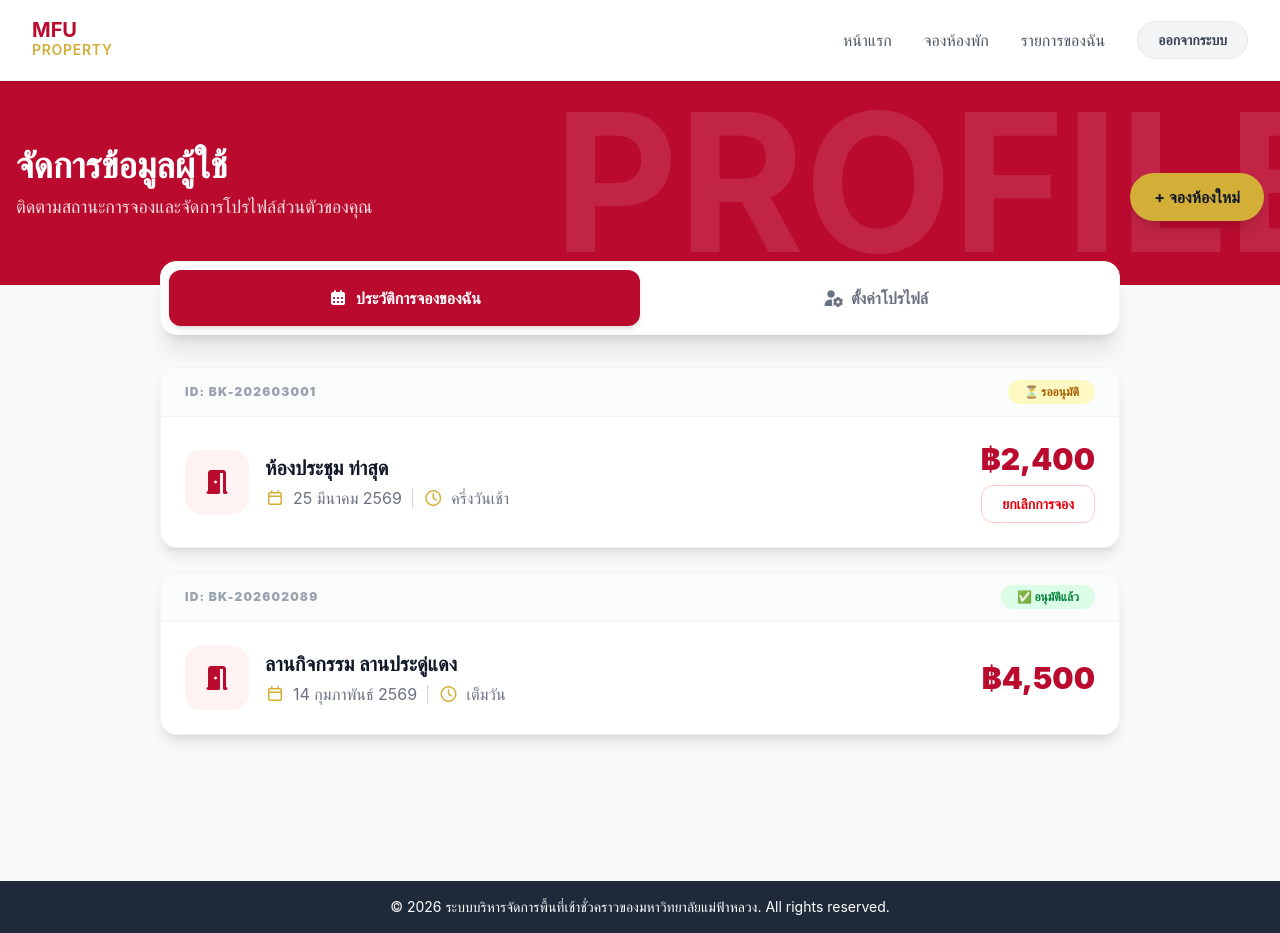
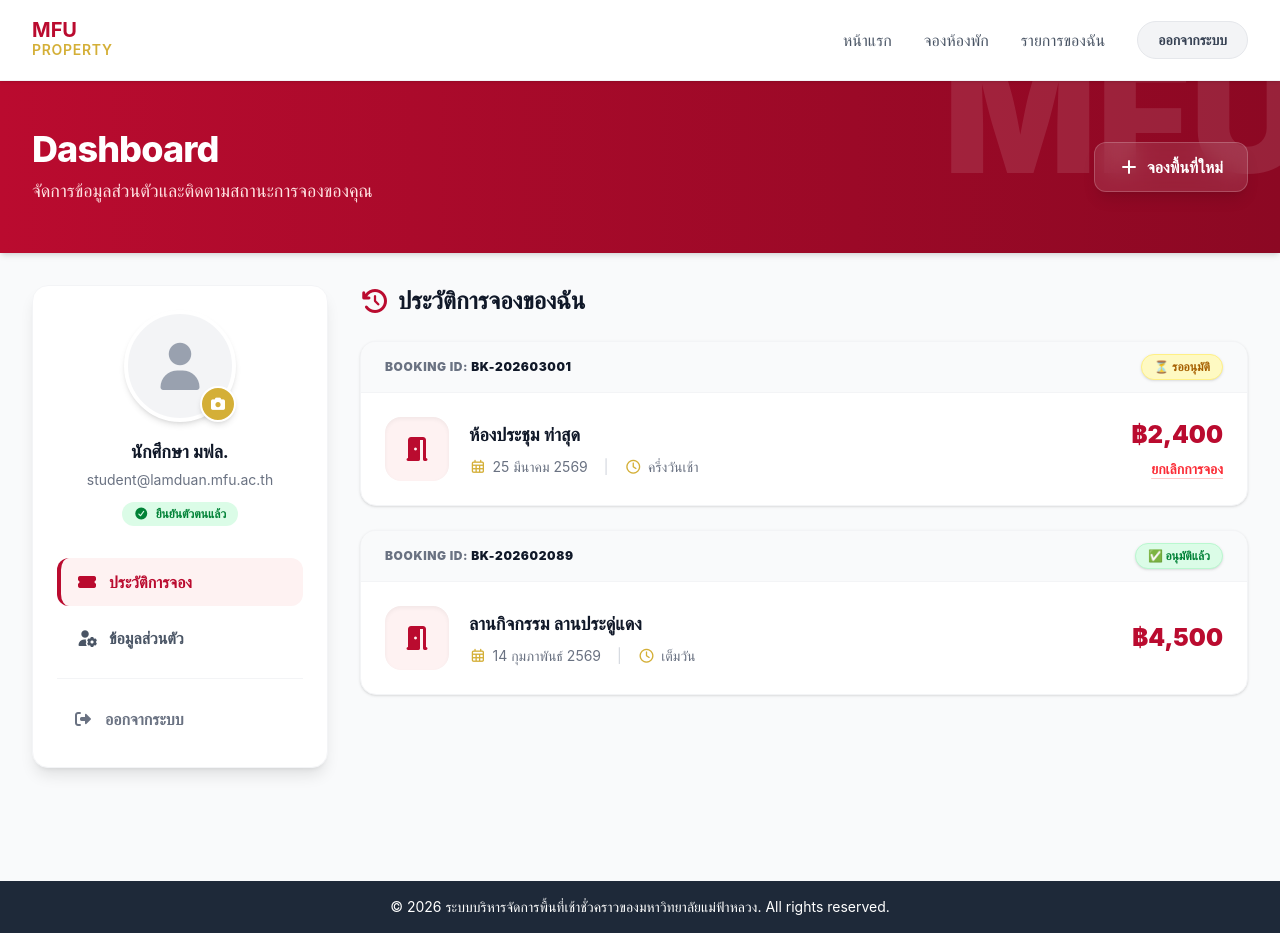
Before and after one commit to Pnt-CoMExE/Temporary-Room-Reservation-MFU, a Vue app in the folder vue-test/: page /dashboard in a window 1280 px wide. Built offline with nearby package versions, Linux system fonts and the light colour scheme; sample sign-in values are in the browser's storage.

Commit message:
Test 25/3

```diff
--- a/vue-test/src/views/DashboardView.vue
+++ b/vue-test/src/views/DashboardView.vue
@@ -38,12 +38,12 @@ const formatDate = (dateString) =>
 
 const cancelBooking = (bookingId, bookingDate) => {
   const bDate = new Date(bookingDate);
-  const today = new Date(); // ใช้ค่าปัจจุบันของเครื่อง
+  const today = new Date();
   const diffDays = Math.ceil((bDate - today) / (1000 * 60 * 60 * 24));
 
   if (diffDays <= 3) {
     alert(
-      `❌ ไม่สามารถยกเลิกได้\nระบบอนุญาตให้ยกเลิกล่วงหน้าอย่างน้อย 3 วันทำการ (เหลืออีก ${diffDays} วัน)`,
+      `❌ ไม่สามารถยกเลิกได้\nระบบอนุญาตให้ยกเลิกล่วงหน้าอย่างน้อย 3 วันทำการ (เหลืออีก ${diffDays} วัน)`
     );
     return;
   }
@@ -61,83 +61,101 @@ const saveProfile = () => {
 </script>
 
 <template>
-  <div class="bg-gray-50 min-h-screen">
-    <div class="bg-[#ba0b2f] py-16 mb-10 relative overflow-hidden">
-      <div
-        class="max-w-7xl mx-auto px-4 relative z-10 flex justify-between items-end"
-      >
+  <div class="bg-gray-50 min-h-screen pb-20">
+    <div class="bg-gradient-to-r from-[#ba0b2f] to-[#8c0823] py-12 mb-8 relative overflow-hidden shadow-md">
+      <div class="max-w-7xl mx-auto px-4 sm:px-6 lg:px-8 relative z-10 flex justify-between items-center">
         <div>
-          <h1 class="text-4xl font-extrabold text-white">จัดการข้อมูลผู้ใช้</h1>
-          <p class="text-red-100 mt-2 text-lg">
-            ติดตามสถานะการจองและจัดการโปรไฟล์ส่วนตัวของคุณ
+          <h1 class="text-3xl md:text-4xl font-extrabold text-white tracking-tight">Dashboard</h1>
+          <p class="text-red-100 mt-2 text-md md:text-lg font-medium">
+            จัดการข้อมูลส่วนตัวและติดตามสถานะการจองของคุณ
           </p>
         </div>
         <div class="hidden md:block">
           <RouterLink
             to="/rooms"
-            class="bg-[#d4af37] text-gray-900 px-6 py-3 rounded-full font-bold hover:bg-yellow-500 transition-all shadow-lg inline-block"
+            class="bg-white/10 backdrop-blur-md border border-white/20 text-white px-6 py-3 rounded-xl font-bold hover:bg-white hover:text-[#ba0b2f] transition-all duration-300 shadow-lg inline-flex items-center gap-2"
           >
-            + จองห้องใหม่
+            <i class="fas fa-plus"></i> จองพื้นที่ใหม่
           </RouterLink>
         </div>
       </div>
-      <div
-        class="absolute right-[-5%] bottom-[-20%] opacity-10 text-[12rem] font-bold text-white select-none pointer-events-none uppercase"
-      >
-        Profile
+      <div class="absolute right-[-2%] top-[-50%] opacity-10 text-[10rem] font-black text-white select-none pointer-events-none uppercase">
+        MFU
       </div>
     </div>
 
-    <div class="max-w-5xl mx-auto px-4 sm:px-6 lg:px-8 pb-20">
-      <div
-        class="bg-white rounded-2xl shadow-xl border border-gray-100 overflow-hidden mb-8 -mt-16 relative z-20"
-      >
-        <div class="flex p-2">
+    <div class="max-w-7xl mx-auto px-4 sm:px-6 lg:px-8">
+      <div class="flex flex-col md:flex-row gap-8">
+
+        <div class="w-full md:w-1/3 lg:w-1/4">
+          <div class="bg-white rounded-2xl shadow-lg border border-gray-100 p-6 sticky top-24">
+
+            <div class="relative w-28 h-28 mx-auto mb-4">
+              <div class="w-28 h-28 bg-gray-100 rounded-full border-4 border-white shadow-md flex items-center justify-center text-gray-400 text-5xl overflow-hidden">
+                <i class="fas fa-user"></i>
+              </div>
+              <button class="absolute bottom-0 right-0 bg-[#d4af37] text-white w-9 h-9 rounded-full flex items-center justify-center border-2 border-white shadow-md hover:bg-yellow-500 hover:scale-110 transition-all cursor-pointer">
+                <i class="fas fa-camera text-sm"></i>
+              </button>
+            </div>
+
+            <div class="text-center mb-8">
+              <h3 class="text-lg font-bold text-gray-900">{{ userProfile.fullName }}</h3>
+              <p class="text-sm text-gray-500 mt-1">{{ userProfile.email }}</p>
+              <span class="inline-block mt-3 px-3 py-1 bg-green-100 text-green-700 text-xs font-bold rounded-full">
+                <i class="fas fa-check-circle mr-1"></i> ยืนยันตัวตนแล้ว
+              </span>
+            </div>
+
+            <nav class="space-y-2">
               <button
                 @click="activeTab = 'bookings'"
-            :class="
-              activeTab === 'bookings'
-                ? 'bg-[#ba0b2f] text-white shadow-md'
-                : 'text-gray-500 hover:bg-gray-50'
-            "
-            class="flex-1 py-4 font-bold text-center rounded-xl transition-all duration-300 flex items-center justify-center gap-2"
+                :class="activeTab === 'bookings' ? 'bg-red-50 text-[#ba0b2f] border-[#ba0b2f]' : 'text-gray-600 hover:bg-gray-50 border-transparent'"
+                class="w-full flex items-center gap-3 px-4 py-3 rounded-xl border-l-4 transition-all duration-200 font-semibold text-left"
               >
-            <i class="fas fa-calendar-alt"></i> ประวัติการจองของฉัน
+                <i class="fas fa-ticket-alt w-5 text-center"></i> ประวัติการจอง
               </button>
+
               <button
                 @click="activeTab = 'profile'"
-            :class="
-              activeTab === 'profile'
-                ? 'bg-[#ba0b2f] text-white shadow-md'
-                : 'text-gray-500 hover:bg-gray-50'
-            "
-            class="flex-1 py-4 font-bold text-center rounded-xl transition-all duration-300 flex items-center justify-center gap-2"
+                :class="activeTab === 'profile' ? 'bg-red-50 text-[#ba0b2f] border-[#ba0b2f]' : 'text-gray-600 hover:bg-gray-50 border-transparent'"
+                class="w-full flex items-center gap-3 px-4 py-3 rounded-xl border-l-4 transition-all duration-200 font-semibold text-left"
               >
-            <i class="fas fa-user-cog"></i> ตั้งค่าโปรไฟล์
+                <i class="fas fa-user-cog w-5 text-center"></i> ข้อมูลส่วนตัว
               </button>
+
+              <div class="pt-4 mt-4 border-t border-gray-100">
+                <button class="w-full flex items-center gap-3 px-4 py-3 rounded-xl text-gray-500 hover:bg-gray-100 hover:text-red-600 transition-all font-semibold text-left">
+                  <i class="fas fa-sign-out-alt w-5 text-center"></i> ออกจากระบบ
+                </button>
+              </div>
+            </nav>
           </div>
         </div>
 
+        <div class="w-full md:w-2/3 lg:w-3/4">
+
           <div v-if="activeTab === 'bookings'" class="space-y-6">
+            <h2 class="text-2xl font-bold text-gray-900 mb-6 flex items-center gap-2">
+              <i class="fas fa-history text-[#ba0b2f]"></i> ประวัติการจองของฉัน
+            </h2>
+
             <div
               v-for="booking in myBookings"
               :key="booking.id"
-          class="bg-white rounded-2xl shadow-lg border border-gray-100 overflow-hidden transition-transform hover:scale-[1.01]"
+              class="bg-white rounded-2xl shadow-sm border border-gray-100 overflow-hidden hover:-translate-y-1 hover:shadow-xl transition-all duration-300"
             >
-          <div
-            class="bg-gray-50/80 px-6 py-3 border-b border-gray-100 flex justify-between items-center"
-          >
-            <span
-              class="text-xs font-black text-gray-400 uppercase tracking-widest"
-              >ID: {{ booking.id }}</span
-            >
+              <div class="bg-gray-50 px-6 py-3 border-b border-gray-100 flex justify-between items-center">
+                <span class="text-xs font-black text-gray-500 uppercase tracking-wider">
+                  Booking ID: <span class="text-gray-900">{{ booking.id }}</span>
+                </span>
                 <span
                   :class="{
-                'bg-yellow-100 text-yellow-700': booking.status === 'pending',
-                'bg-green-100 text-green-700': booking.status === 'approved',
-                'bg-red-100 text-red-700': booking.status === 'cancelled',
+                    'bg-yellow-100 text-yellow-700 border border-yellow-200': booking.status === 'pending',
+                    'bg-green-100 text-green-700 border border-green-200': booking.status === 'approved',
+                    'bg-red-100 text-red-700 border border-red-200': booking.status === 'cancelled',
                   }"
-              class="px-4 py-1 rounded-full text-xs font-black uppercase"
+                  class="px-3 py-1 rounded-full text-xs font-bold uppercase shadow-sm"
                 >
                   {{
                     booking.status === "pending"
@@ -149,35 +167,27 @@ const saveProfile = () => {
                 </span>
               </div>
               <div class="p-6 md:flex justify-between items-center">
-            <div class="flex gap-4 items-center">
-              <div
-                class="w-16 h-16 bg-red-50 rounded-2xl flex items-center justify-center text-[#ba0b2f] text-2xl"
-              >
+                <div class="flex gap-5 items-center">
+                  <div class="w-16 h-16 bg-red-50 rounded-2xl flex items-center justify-center text-[#ba0b2f] text-2xl shadow-inner">
                     <i class="fas fa-door-open"></i>
                   </div>
                   <div>
-                <h3 class="text-xl font-bold text-gray-900">
-                  {{ booking.roomName }}
-                </h3>
-                <p class="text-gray-500 flex items-center gap-2 mt-1">
-                  <i class="far fa-calendar text-[#d4af37]"></i>
-                  {{ formatDate(booking.bookingDate) }}
-                  <span class="text-gray-300">|</span>
-                  <i class="far fa-clock text-[#d4af37]"></i>
-                  {{ booking.durationText }}
-                </p>
+                    <h3 class="text-lg font-bold text-gray-900">{{ booking.roomName }}</h3>
+                    <div class="flex flex-wrap items-center gap-4 mt-2 text-sm text-gray-500">
+                      <span class="flex items-center gap-1.5"><i class="far fa-calendar-alt text-[#d4af37]"></i> {{ formatDate(booking.bookingDate) }}</span>
+                      <span class="hidden sm:inline text-gray-300">|</span>
+                      <span class="flex items-center gap-1.5"><i class="far fa-clock text-[#d4af37]"></i> {{ booking.durationText }}</span>
                     </div>
                   </div>
-            <div
-              class="mt-6 md:mt-0 md:text-right flex md:flex-col items-center md:items-end justify-between border-t md:border-t-0 pt-4 md:pt-0"
-            >
-              <p class="text-3xl font-black text-[#ba0b2f]">
+                </div>
+                <div class="mt-6 md:mt-0 md:text-right flex md:flex-col items-center md:items-end justify-between border-t md:border-t-0 pt-4 md:pt-0">
+                  <p class="text-2xl font-black text-[#ba0b2f]">
                     ฿{{ booking.totalPrice.toLocaleString() }}
                   </p>
                   <button
                     v-if="booking.status === 'pending'"
                     @click="cancelBooking(booking.id, booking.bookingDate)"
-                class="px-5 py-2 mt-2 text-sm font-bold text-red-600 hover:bg-red-50 border border-red-200 rounded-xl transition-colors"
+                    class="mt-2 text-sm font-bold text-red-500 hover:text-red-700 underline underline-offset-4 decoration-red-200 hover:decoration-red-500 transition-all"
                   >
                     ยกเลิกการจอง
                   </button>
@@ -185,91 +195,65 @@ const saveProfile = () => {
               </div>
             </div>
 
-        <div
-          v-if="myBookings.length === 0"
-          class="text-center py-20 bg-white rounded-3xl border-2 border-dashed border-gray-200"
-        >
-          <p class="text-gray-400">ยังไม่มีประวัติการจอง</p>
+            <div v-if="myBookings.length === 0" class="text-center py-24 bg-white rounded-3xl border-2 border-dashed border-gray-200">
+              <div class="text-5xl text-gray-300 mb-4"><i class="fas fa-folder-open"></i></div>
+              <h3 class="text-xl font-bold text-gray-700">ยังไม่มีประวัติการจอง</h3>
+              <p class="text-gray-400 mt-2">คุณยังไม่ได้ทำรายการจองพื้นที่ใดๆ</p>
+              <RouterLink to="/rooms" class="inline-block mt-6 bg-[#ba0b2f] text-white px-6 py-2 rounded-lg font-bold hover:bg-[#8c0823] transition-colors">
+                เริ่มค้นหาพื้นที่
+              </RouterLink>
             </div>
           </div>
 
-      <div
-        v-if="activeTab === 'profile'"
-        class="bg-white rounded-3xl shadow-xl border border-gray-100 p-8 md:p-12"
-      >
-        <div
-          class="flex items-center gap-4 mb-10 border-b border-gray-100 pb-8"
-        >
-          <div
-            class="w-20 h-20 bg-[#ba0b2f] text-white rounded-3xl flex items-center justify-center text-3xl shadow-lg shadow-red-200"
-          >
-            <i class="fas fa-user"></i>
+          <div v-if="activeTab === 'profile'" class="bg-white rounded-2xl shadow-sm border border-gray-100 p-8">
+            <h2 class="text-2xl font-bold text-gray-900 mb-6 flex items-center gap-2 border-b border-gray-100 pb-4">
+              <i class="fas fa-user-edit text-[#ba0b2f]"></i> ข้อมูลส่วนตัว
+            </h2>
+
+            <form @submit.prevent="saveProfile" class="grid grid-cols-1 md:grid-cols-2 gap-x-6 gap-y-5">
+
+              <div class="space-y-2 md:col-span-2 bg-gray-50 p-4 rounded-xl border border-gray-100 mb-2">
+                <h4 class="text-sm font-bold text-gray-900 mb-3"><i class="fas fa-id-card text-gray-400 mr-1"></i> ข้อมูลบัญชี (อ้างอิงจากระบบ)</h4>
+                <div class="grid grid-cols-1 md:grid-cols-2 gap-4">
+                  <div>
+                    <label class="block text-xs font-bold text-gray-500 mb-1">อีเมลมหาวิทยาลัย</label>
+                    <input type="email" v-model="userProfile.email" disabled class="w-full px-4 py-2.5 bg-gray-100/50 border border-gray-200 rounded-lg text-gray-500 cursor-not-allowed font-medium text-sm" />
                   </div>
                   <div>
-            <h3 class="text-2xl font-bold text-gray-900">
-              {{ userProfile.fullName }}
-            </h3>
-            <p class="text-gray-500">บัญชีผู้ใช้งานระบบ MFU Property</p>
+                    <label class="block text-xs font-bold text-gray-500 mb-1">สถานะ</label>
+                    <input type="text" value="นักศึกษาปัจจุบัน" disabled class="w-full px-4 py-2.5 bg-gray-100/50 border border-gray-200 rounded-lg text-gray-500 cursor-not-allowed font-medium text-sm" />
+                  </div>
                 </div>
               </div>
 
-        <form
-          @submit.prevent="saveProfile"
-          class="grid grid-cols-1 md:grid-cols-2 gap-6"
-        >
               <div class="space-y-2">
-            <label class="block text-sm font-bold text-gray-700 ml-1"
-              >ชื่อ-นามสกุล</label
-            >
-            <input
-              type="text"
-              v-model="userProfile.fullName"
-              class="w-full px-4 py-3 bg-gray-50 border border-gray-200 rounded-xl focus:ring-2 focus:ring-[#ba0b2f] outline-none transition-all"
-            />
-          </div>
-          <div class="space-y-2">
-            <label class="block text-sm font-bold text-gray-700 ml-1"
-              >อีเมล (มฟล.)</label
-            >
-            <input
-              type="email"
-              v-model="userProfile.email"
-              disabled
-              class="w-full px-4 py-3 bg-gray-100 border border-gray-200 rounded-xl text-gray-400 cursor-not-allowed font-medium"
-            />
-          </div>
-          <div class="space-y-2">
-            <label class="block text-sm font-bold text-gray-700 ml-1"
-              >เบอร์โทรศัพท์ติดต่อ</label
-            >
-            <input
-              type="tel"
-              v-model="userProfile.phone"
-              class="w-full px-4 py-3 bg-gray-50 border border-gray-200 rounded-xl focus:ring-2 focus:ring-[#ba0b2f] outline-none transition-all"
-            />
-          </div>
-          <div class="space-y-2">
-            <label class="block text-sm font-bold text-gray-700 ml-1"
-              >เปลี่ยนรหัสผ่านใหม่</label
-            >
-            <input
-              type="password"
-              v-model="userProfile.password"
-              placeholder="เว้นว่างไว้หากไม่ต้องการเปลี่ยน"
-              class="w-full px-4 py-3 bg-gray-50 border border-gray-200 rounded-xl focus:ring-2 focus:ring-[#ba0b2f] outline-none transition-all"
-            />
+                <label class="block text-sm font-bold text-gray-700">ชื่อ-นามสกุล</label>
+                <input type="text" v-model="userProfile.fullName" class="w-full px-4 py-3 bg-white border border-gray-200 rounded-xl focus:ring-2 focus:ring-[#ba0b2f] outline-none transition-all shadow-sm" />
               </div>
 
-          <div class="md:col-span-2 pt-6">
-            <button
-              type="submit"
-              class="w-full md:w-auto px-10 py-4 bg-[#ba0b2f] text-white font-black rounded-2xl hover:bg-[#8c0823] transform hover:scale-105 transition-all shadow-lg shadow-red-100 uppercase tracking-wider"
-            >
-              บันทึกข้อมูลส่วนตัว
+              <div class="space-y-2">
+                <label class="block text-sm font-bold text-gray-700">เบอร์โทรศัพท์ติดต่อ</label>
+                <input type="tel" v-model="userProfile.phone" class="w-full px-4 py-3 bg-white border border-gray-200 rounded-xl focus:ring-2 focus:ring-[#ba0b2f] outline-none transition-all shadow-sm" />
+              </div>
+
+              <div class="space-y-2 md:col-span-2 mt-2">
+                <label class="block text-sm font-bold text-gray-700">เปลี่ยนรหัสผ่านใหม่ <span class="text-xs text-gray-400 font-normal">(เว้นว่างไว้หากไม่ต้องการเปลี่ยน)</span></label>
+                <div class="relative">
+                  <input type="password" v-model="userProfile.password" placeholder="••••••••" class="w-full px-4 py-3 bg-white border border-gray-200 rounded-xl focus:ring-2 focus:ring-[#ba0b2f] outline-none transition-all shadow-sm" />
+                  <i class="fas fa-lock absolute right-4 top-3.5 text-gray-300"></i>
+                </div>
+              </div>
+
+              <div class="md:col-span-2 pt-6 border-t border-gray-100 mt-2 flex justify-end">
+                <button type="submit" class="w-full md:w-auto px-8 py-3.5 bg-[#ba0b2f] text-white font-bold rounded-xl hover:bg-[#8c0823] transform hover:-translate-y-0.5 transition-all shadow-lg shadow-red-200 flex items-center justify-center gap-2">
+                  <i class="fas fa-save"></i> บันทึกการเปลี่ยนแปลง
                 </button>
               </div>
             </form>
           </div>
+
+        </div>
+      </div>
     </div>
   </div>
 </template>
--- a/vue-test/src/views/RoomDetailView.vue
+++ b/vue-test/src/views/RoomDetailView.vue
@@ -64,6 +64,7 @@ const formatDate = (dateString) => {
     day: "numeric",
   });
 };
+
 </script>
 
 <template>
```
Also changed, not shown: vue-test/src/components/RoomCard.vue (+52 -34 lines), vue-test/src/views/HomeView.vue (+56 -62 lines). Lines whose indentation alone changed are shown as unchanged.
